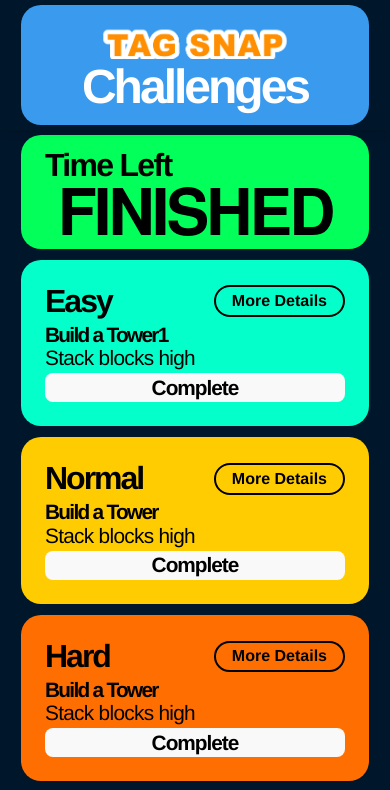
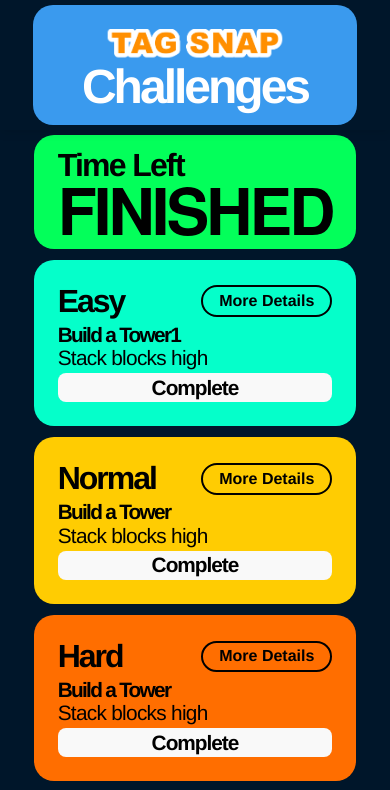
Before and after one commit to JoelIrawanLim/tagWebsite, a React (Vite) app: page / in a window 390 px wide. Shown: the top 790 px of the page. Built offline with nearby package versions, Linux system fonts and the light colour scheme; no server answers; the database is empty.

Commit message:
fixed responsiveness

```diff
--- a/src/App.css
+++ b/src/App.css
@@ -9,14 +9,12 @@
 }
 
 .card-container {
-  display: grid;
-  grid-template-columns: repeat(2, 1fr);
   justify-content: center; /* Ensures cards are centered */
   gap: 1px; /* Space between cards */
   width: fill-content;
   max-width: 700px; /* Prevents cards from stretching too wide */
   margin: 0 auto; /* Centers the container horizontally */
-  padding: 20px;
+  padding: 20px 0px;
 }
 
 @media (max-width: 750px) {
@@ -29,6 +27,7 @@
   background-color: #00162A;
   width: 100%;
   height: 100%;
+  overflow: hidden;
 }
 
 h1{
@@ -54,14 +53,14 @@
 
 .card {
   margin: 5px;
-  width: 300px;
-  max-width: 100%;
+  max-width: 100%; /* Ensure cards take full width */
   padding: 1.5rem;
   border-radius: 20px;
   text-align: left;
   font-family: Helvetica, Arial, sans-serif;
   color: black;
 }
+
 .card-button {
   width: 100%;
   font-weight: bold;
@@ -152,10 +151,12 @@
   justify-content: center;
   align-items: center;
   padding-bottom: 10px;
+  width: 100%; /* Set width to 100% */
+  max-width: 612px; /* Optional: Set a max-width if needed */
 }
 
 .challenge-icon-container {
-  width: 70%;
+  width: 200px;
   height: 30px;
   overflow: hidden;
   display:  flex;
@@ -212,7 +213,7 @@
   position: fixed;
   top: 0;
   left: 0;
-  width: 100%;
+  width: 100%; /* Ensure it takes full width */
   margin: 0;
   padding: 0px 0 !important;
   display: flex;
@@ -240,12 +241,15 @@
   grid-template-columns: repeat(2, 1fr);
   justify-content: center; /* Ensures cards are centered */
   gap: 1px; /* Space between cards */
-  width: fill-content;
+  width: 100%; /* Use 100% width */
   max-width: 700px; /* Prevents cards from stretching too wide */
 }
 
 @media (max-width: 750px) {
   .page-content {
-      grid-template-columns: 1fr; /* Switch to 1 column */
+    grid-template-columns: 1fr; /* Switch to 1 column */
+  }
+  .challenges-card {
+    max-width: 276.992px; /* Optional: Set a max-width if needed */
   }
 }
--- a/src/components/card.tsx
+++ b/src/components/card.tsx
@@ -23,9 +23,9 @@
         this.moreDetails = moreDetails;
         this.onButtonClick = () => {
             const difficultyFunction: Record<string, Function> = {
-                easy: () => incrementDifficultyCount("easy"),
-                normal: () => incrementDifficultyCount("normal"),
-                hard: () => incrementDifficultyCount("hard"),
+                easy: () => incrementDifficultyCount("easy", null),
+                normal: () => incrementDifficultyCount("normal", null),
+                hard: () => incrementDifficultyCount("hard", null),
             };
             const runFunction = difficultyFunction[this.difficulty] || (() => {});
             runFunction();
@@ -88,7 +88,7 @@
     hard: "red-card",
 };
 
-const incrementDifficultyCount = async (difficulty: string) => {
+const incrementDifficultyCount = async (difficulty: string, key: number | null) => {
     let column = "";
     let maxRange = 1;
     switch (difficulty.toLowerCase()) {
@@ -109,7 +109,22 @@
             return;
     }
 
-    const newCount = Math.floor(Math.random() * maxRange);
+    let newCount: number;
+    console.log(key, typeof key);
+
+    if (key === null) {
+        newCount = Math.floor(Math.random() * maxRange);
+    } else {
+        do {
+            newCount = Math.floor(Math.random() * maxRange);
+            console.log("newCount", newCount, typeof newCount);
+            console.log("maxRange", maxRange);
+        } while (newCount === key);
+
+        if (newCount === 0 && key === 0) {
+            console.log("why???");
+        }
+    }
 
     const { error } = await supabase
         .from("game_data")
@@ -167,8 +182,6 @@
     const [initialLoading, setInitialLoading] = useState(true);
     const [showDetails, setShowDetails] = useState(false);
 
-    console.log(key);
-
     useEffect(() => {
         const fetchData = async () => {
             if (initialLoading) {
@@ -202,7 +215,7 @@
 
     const handleComplete = async () => {
         if (props) {
-            await incrementDifficultyCount(props.difficulty);
+            await incrementDifficultyCount(props.difficulty, key);
             const count = await fetchDifficultyCount(difficulty);
             setKey(count);
 
```
